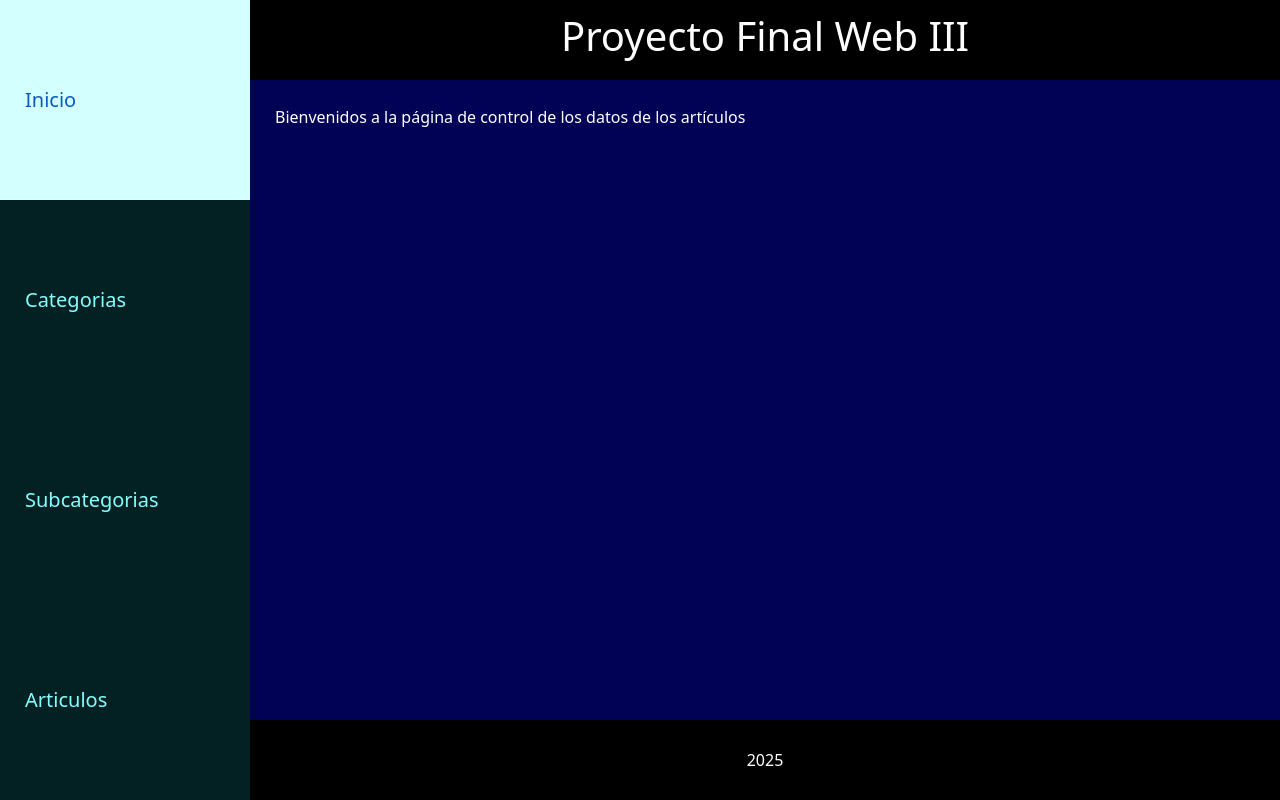
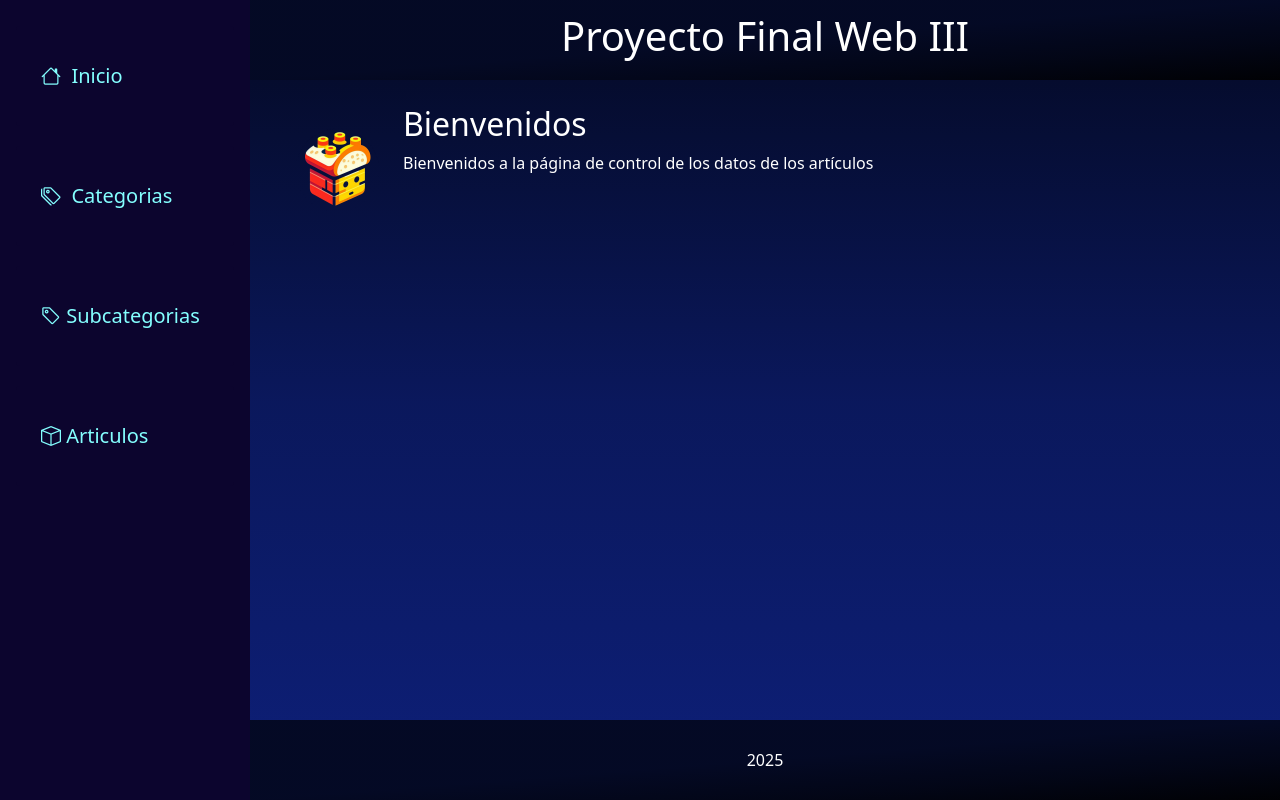
Before and after one commit to Eliezer15BR/ProyWebFlask, a Flask app: page / in a window 1280 px wide. Run offline with Flask 3, Linux system fonts and the light colour scheme; some libraries are stand-ins or nearby versions.

Commit message:
Mejora de los estilos, imagenes, iconos y correción de bug de formulario de categoria

```diff
--- a/code/static/styles/styles.css
+++ b/code/static/styles/styles.css
@@ -1,7 +1,17 @@
 :root{
-    --colorMenu:rgb(3, 33, 34);
-    --colorContenido:rgb(1, 1, 85);
-    --colorFooter:black;
+    --colorMenu:hsl(250,80%,10%);
+    --colorContenido:linear-gradient(
+                        to bottom,
+                        hsl(230,80%,10%),
+                        hsl(230,80%,20%),
+                        hsl(230,80%,25%)
+                        );
+    --colorFooterHeader:linear-gradient(
+                        to right bottom,
+                        hsl(230,80%,8%) 50%,
+                        hsl(230,80%,5%),
+                        hsl(230,80%,1%)
+                        );;
     --colorMenuHover:rgb(212, 255, 255);
     --espacioMenu:250px;
 }
@@ -29,10 +39,11 @@ footer{
     justify-content: center;
     align-items: center;
     color: white;
-    background-color: var(--colorFooter);
+    background: var(--colorFooterHeader);
     min-height: 5em;
 }
 nav{
+    padding: 1em;
     position: fixed;
     height: 100vh;
     width: var(--espacioMenu);
@@ -41,6 +52,8 @@ nav{
     background: var(--colorMenu);
 }
 nav a{
+    border-radius: .2em;
+    margin: .5em 0;
     display: flex;
     align-items: center;
     flex: 1;
@@ -49,6 +62,7 @@ nav a{
     color:rgb(132, 255, 255);
     text-decoration: none;
     font-size: 20px;
+    max-height: 5em;
 }
 nav a:hover{
     background-color: var(--colorMenuHover);
@@ -57,7 +71,7 @@ nav a:hover{
 main{
     margin-left: var(--espacioMenu);
     grid-area: main;
-    background-color: var(--colorContenido);
+    background: var(--colorContenido);
     padding: 25px;
     color: #fff;
 }
@@ -70,3 +84,10 @@ main{
     border:1px solid rgb(228, 36, 36);
     border-radius: .4em;
 }
+.index{
+    display: flex;
+}
+.imgIndex{
+    width: 8em;
+    display: inline-block;
+}
--- a/code/templates/body.html
+++ b/code/templates/body.html
@@ -6,17 +6,17 @@
     <title>Proyecto WebIII</title>
     <link rel="stylesheet" href="{{ url_for('static', filename='styles/styles.css') }}">
     <link href="https://cdn.jsdelivr.net/npm/bootstrap@5.2.3/dist/css/bootstrap.min.css" rel="stylesheet" integrity="sha384-rbsA2VBKQhggwzxH7pPCaAqO46MgnOM80zW1RWuH61DGLwZJEdK2Kadq2F9CUG65" crossorigin="anonymous">
-
+    <link href="https://cdn.jsdelivr.net/npm/bootstrap-icons@1.10.5/font/bootstrap-icons.css" rel="stylesheet">
 </head>
   <body>
     <header>
         <h1>Proyecto Final Web III</h1>
     </header>
     <nav>
-        <a href="{{ url_for('index') }}">Inicio</a>
-        <a href="{{ url_for('categorias') }}">Categorias</a>
-        <a href="{{ url_for('subcategorias') }}">Subcategorias</a>
-        <a href="{{ url_for('articulos') }}">Articulos</a>
+        <a href="{{ url_for('index') }}"><i class="bi bi-house"> </i>&nbsp; Inicio</a>
+        <a href="{{ url_for('categorias') }}"><i class="bi bi-tags"></i>&nbsp; Categorias</a>
+        <a href="{{ url_for('subcategorias') }}"><i class="bi bi-tag"></i>&nbsp;Subcategorias</a>
+        <a href="{{ url_for('articulos') }}"><i class="bi bi-box"></i>&nbsp;Articulos</a>
     </nav>
     <main>
         {% block body %}
--- a/code/templates/index.html
+++ b/code/templates/index.html
@@ -1,4 +1,11 @@
 {% extends "body.html" %}
 {% block body %}
-Bienvenidos a la página de control de los datos de los artículos
+<div class="index">
+    <img src="{{ url_for('static', filename='images/logo.png') }}" alt="Portada del Proyecto" class="imgIndex">
+    <div class="texto">
+        <h2>Bienvenidos</h2>
+        <p>Bienvenidos a la página de control de los datos de los artículos</p>
+    </div>
+</div>
+
 {% endblock %}
--- a/code/templates/subcategorias.html
+++ b/code/templates/subcategorias.html
@@ -1,6 +1,6 @@
 {% extends "body.html" %}
 {% block body %}
-<h2>Subcategorias{% if nombre_categoria %} de la Categoria: {{nombre_categoria}}{% endif %}</h2>
+<h2>Subcategorias{% if nombre_categoria %} <br> Categoria: <span class="text-primary">{{nombre_categoria}}</span>{% endif %}</h2>
 <a href="{{url_for('nueva_subcategoria')}}" class="btn btn-outline-success btn-sm">+ Agregar</a>
 <table class="table table-bordered table-striped table-dark mt-2">
     <thead>
@@ -14,6 +14,7 @@
         </tr>
     </thead>
     <tbody class="table-group-divider">
+        {% if subcategorias %}
             {% for subcategoria in subcategorias %}
             <tr>
                 <td>{{subcategoria.codigo_subcategoria}}</td>
@@ -28,6 +29,9 @@
                 </td>
             </tr>
             {% endfor %}
+        {% else %}
+            <td colspan="{% if nombre_categoria %}3{% else %}4{% endif %}">No se encontraron subcategorias</td>
+        {% endif %}
     </tbody>
 </table>
 {% endblock %}
```
Also changed, not shown: code/templates/articulos.html (+7 -1 lines), code/templates/formArticulo.html (+8 -2 lines), code/templates/formCategoria.html (+8 -2 lines), code/templates/formSubcategoria.html (+10 -4 lines), code/static/images/logo.png (added). Lines whose indentation alone changed are shown as unchanged.
